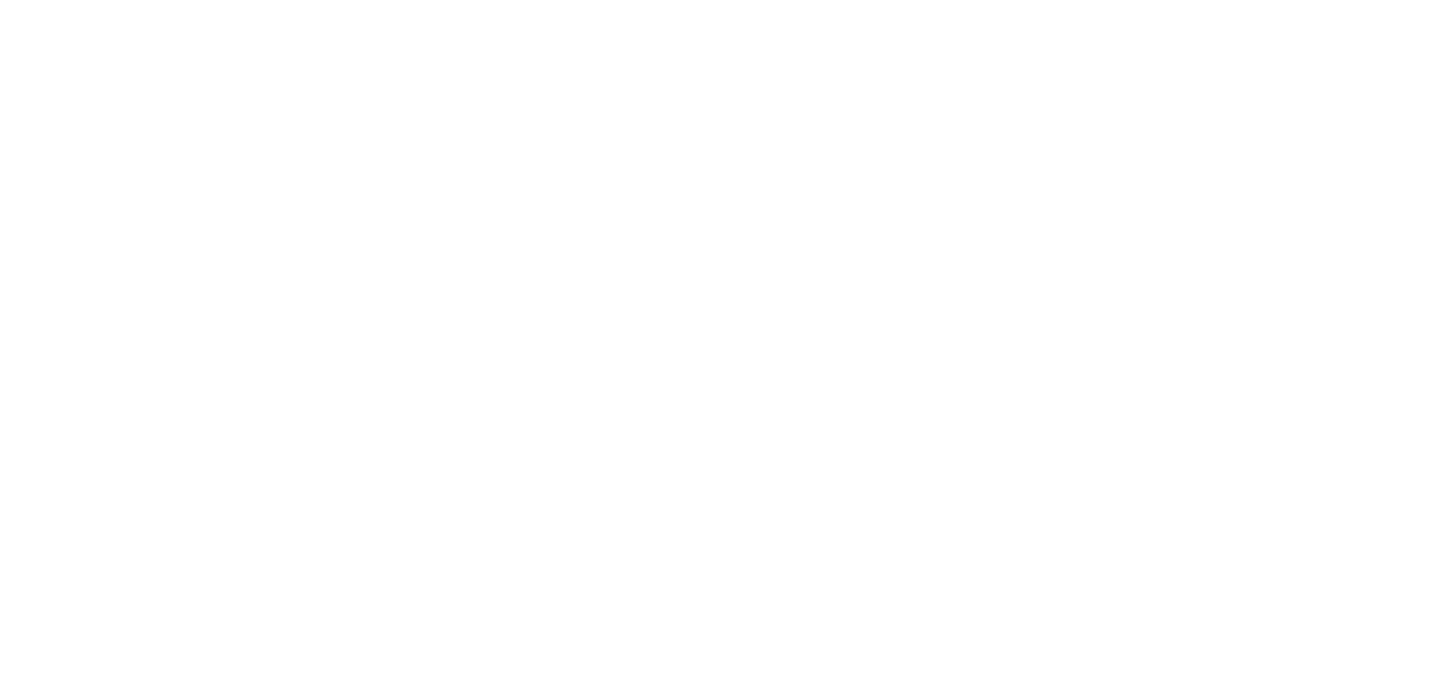
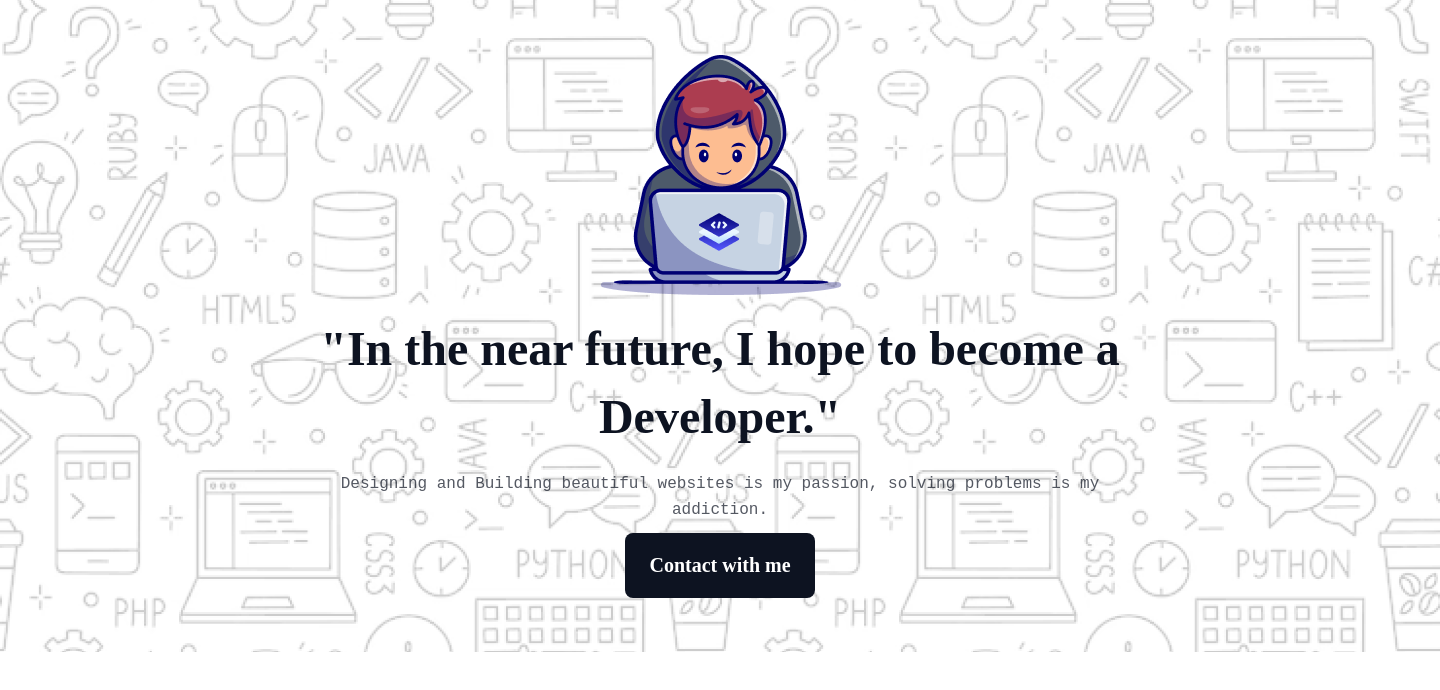
Before and after one commit to NafisUlAlam/PH-A1, a plain HTML site: page index.html in a window 1280 px wide. Shown: the whole page, 1440 px wide, since content can reach past the window. Drawn offline with Linux system fonts and the light colour scheme; a web font is replaced by a local one.

Commit message:
hero section done

```diff
--- a/index.html
+++ b/index.html
@@ -6,5 +6,25 @@
     <link rel="stylesheet" href="styles/style.css" />
     <title>Document</title>
   </head>
-  <body></body>
+  <body>
+    <header>
+      <div class="hero-container">
+        <div class="hero-image">
+          <img src="assets/Group.png" alt="hero-image" />
+        </div>
+        <h2 class="hero-title">
+          "In the near future, I hope to become a Developer."
+        </h2>
+        <p class="hero-subtitle">
+          Designing and Building beautiful websites is my passion, solving
+          problems is my addiction.
+        </p>
+        <div class="button-container">
+          <a href="">
+            <button type="button" class="contact-btn">Contact with me</button>
+          </a>
+        </div>
+      </div>
+    </header>
+  </body>
 </html>
--- a/styles/style.css
+++ b/styles/style.css
@@ -1,6 +1,76 @@
+@import url("https://fonts.googleapis.com/css2?family=Azeret+Mono:ital,wght@0,100..900;1,100..900&display=swap");
+
 * {
   box-sizing: border-box;
   margin: 0;
   padding: 0;
+  font-family: "Azeret Mono", monospace;
   /* background-color: aqua; */
 }
+
+header {
+  width: 1440px;
+  height: 652px;
+  margin: 0px auto;
+  background-image: url("../assets/Hero-bg.png");
+}
+.hero-container {
+  width: 1440px;
+  height: 652px;
+  /* border: 2px solid red; */
+  display: flex;
+  flex-direction: column;
+  justify-content: center;
+  align-items: center;
+  gap: 10px;
+}
+
+.hero-image {
+  width: 240.28px;
+  height: 240px;
+}
+.hero-title {
+  width: 998px;
+  height: 136px;
+  color: rgb(13, 19, 33);
+  font-family: Azeret Mono;
+  font-size: 48px;
+  font-weight: 800;
+  line-height: 68px;
+  letter-spacing: 0%;
+  text-align: center;
+  margin-top: 10px;
+}
+
+.hero-subtitle {
+  width: 852px;
+  height: 52px;
+  color: rgb(13, 19, 33);
+  font-size: 16px;
+  font-weight: 400;
+  line-height: 26px;
+  opacity: 0.7;
+  text-align: center;
+  margin-top: 10px;
+}
+
+.contact-btn {
+  border-radius: 8px;
+  padding: 21px 24px;
+  border: none;
+  background: rgb(13, 19, 33);
+  /* margin-top: 10px; */
+  color: rgb(255, 255, 255);
+  font-family: Azeret Mono;
+  font-size: 20px;
+  font-weight: 600;
+  line-height: 23px;
+  text-decoration: none;
+}
+
+.contact-btn:hover {
+  background-color: rgb(255, 255, 255);
+  color: rgb(13, 19, 33);
+  box-shadow: 2px 2px 6px black;
+  cursor: pointer;
+}
```
